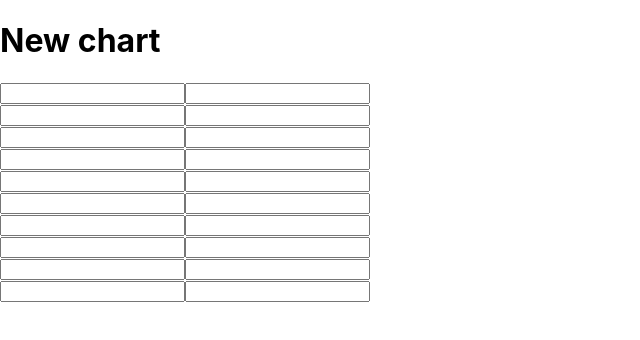
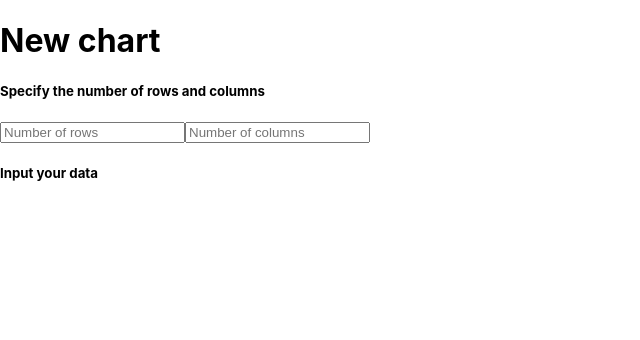
Before and after one commit to davidfloyd91/final-flatiron-project, a React (Create React App) app: page / in a window 1280 px wide. Shown: the top 340 px of the page, without its empty margins (0-640 px from the left). Built offline with nearby package versions, Linux system fonts and the light colour scheme.

Commit message:
let user specify num of rows and columns

```diff
--- a/src/Table.js
+++ b/src/Table.js
@@ -58,6 +58,7 @@ export default class Table extends Component {
   };
 
   render() {
+    console.log(this.state.grid)
     return (
       <Fragment>
         {this.renderRows()}
--- a/src/UserInput.js
+++ b/src/UserInput.js
@@ -2,10 +2,40 @@ import React, { Component, Fragment } from 'react';
 import Table from './Table';
 
 export default class UserInput extends Component {
+  state = {
+    rows: 0,
+    columns: 0,
+  };
+
+  handleSubmit = e => {
+    e.preventDefault();
+  };
+
+  handleChange = e => {
+    if (e.target.name === 'rows') {
+      this.setState({
+        rows: e.target.value,
+      });
+    } else if (e.target.name === 'columns') {
+      this.setState({
+        columns: e.target.value,
+      });
+    };
+  };
+
   render() {
     return (
       <Fragment>
-        <Table x={10} y={2} />
+        <h5>Specify the number of rows and columns</h5>
+        <form onSubmit={this.handleSubmit}>
+          <input onChange={this.handleChange} type='number' min='0' name='rows' placeholder='Number of rows' />
+          <input onChange={this.handleChange} type='number' min='0' name='columns' placeholder='Number of columns' />
+        </form>
+        <h5>Input your data</h5>
+        { (this.state.rows > 0 && this.state.columns > 0)
+          ? <Table x={this.state.rows} y={this.state.columns} />
+          : null
+        }
       </Fragment>
     );
   };
```
